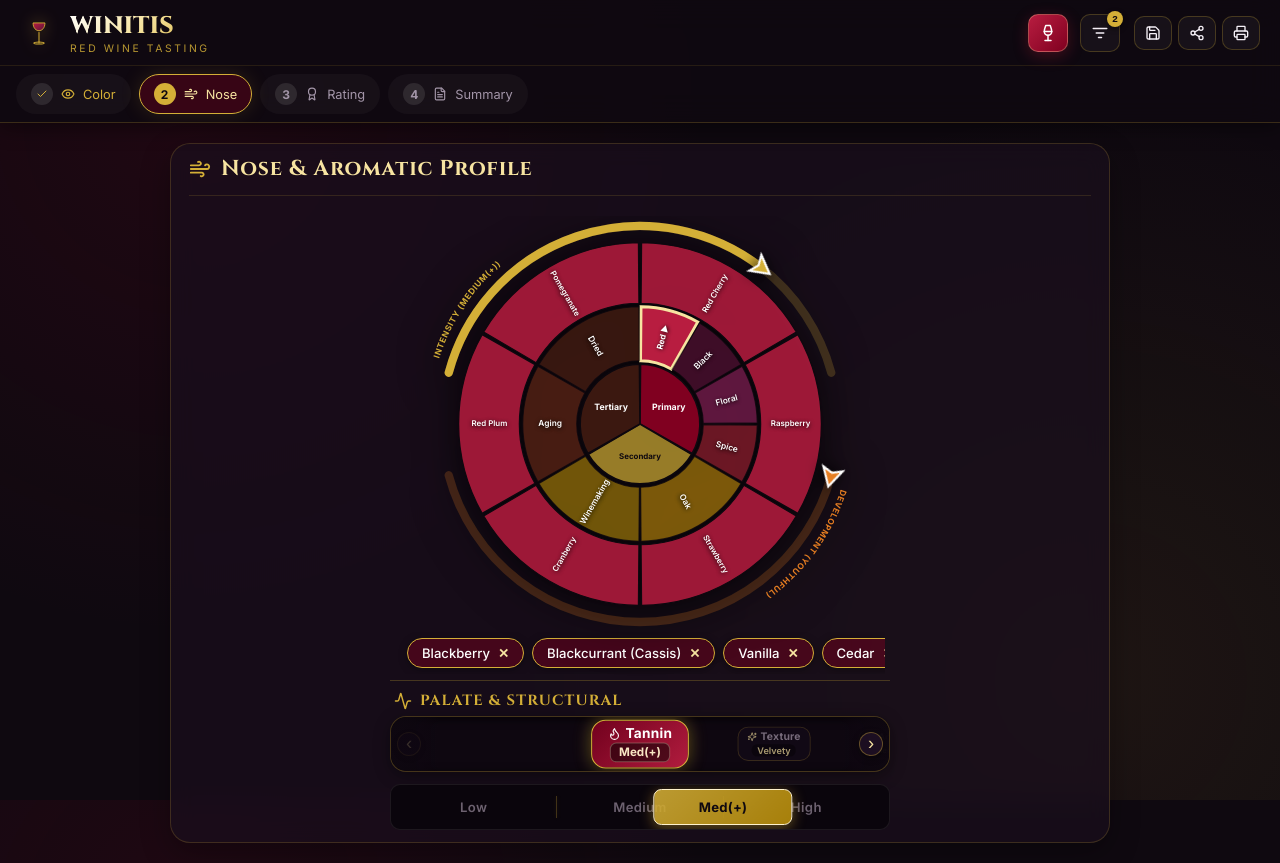
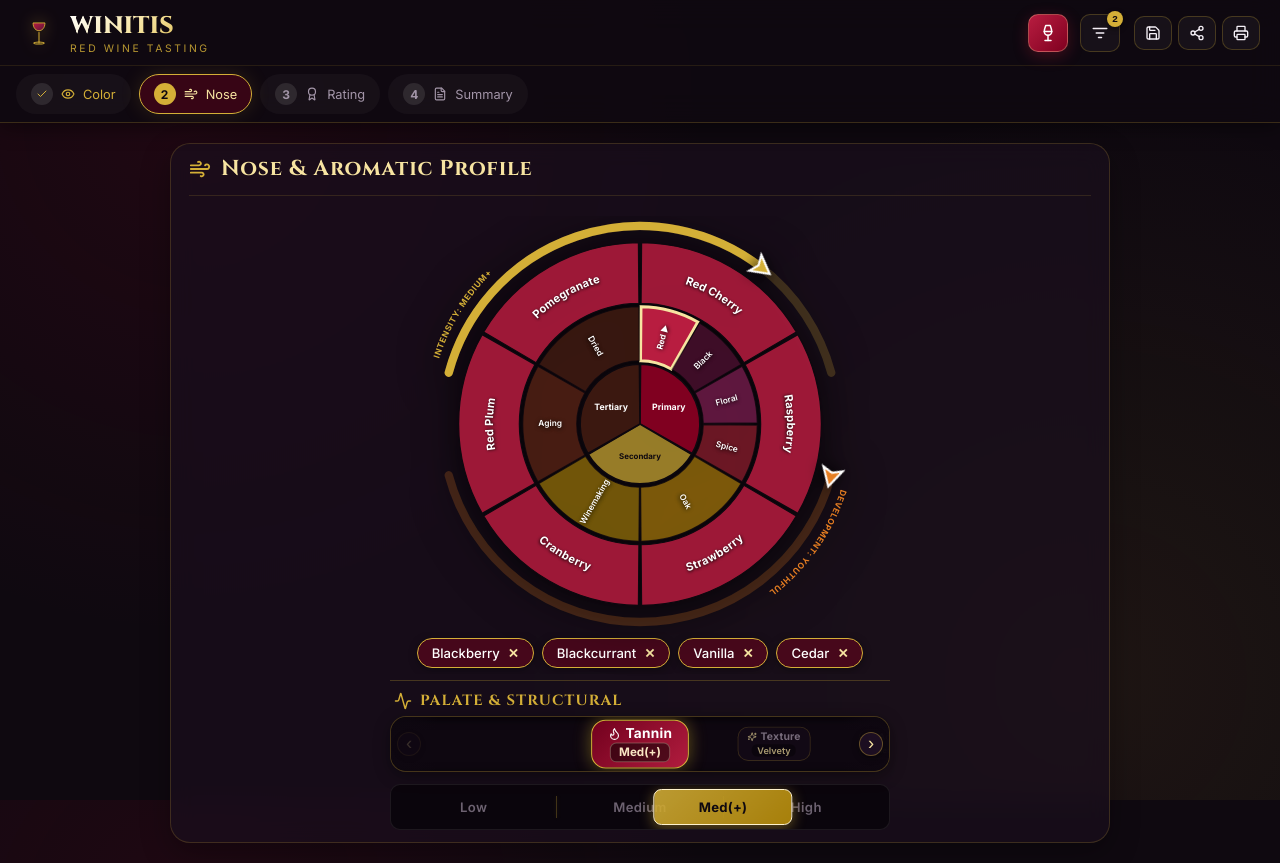
Before and after one commit to NitayMalka/Winitis, a React (Vite) app: page / in a window 1280 px wide. Both pictures are taken after a click on the element "2 Nose". Built offline with nearby package versions, Linux system fonts and the light colour scheme.

Commit message:
Align aroma wheel text with circular flow, increase font size within borders, and strip parenthetical text

```diff
--- a/src/components/TastingForm/NoseStep.jsx
+++ b/src/components/TastingForm/NoseStep.jsx
@@ -12,18 +12,49 @@ const DEVELOPMENT_LEVELS = ['Youthful', 'Developing', 'Fully Developed', 'Tired'
 const CATEGORY_MAP = [
   // Primary (0° to 120° -> -90° to 30°)
   { id: 'red_fruit', tier: 'primary', name: 'Red Fruit', startAngle: -90, endAngle: -60, color: '#b81d40', items: ['Red Cherry', 'Raspberry', 'Strawberry', 'Cranberry', 'Red Plum', 'Pomegranate'] },
-  { id: 'black_fruit', tier: 'primary', name: 'Black Fruit', startAngle: -60, endAngle: -30, color: '#5c133a', items: ['Blackberry', 'Blackcurrant (Cassis)', 'Black Cherry', 'Black Plum', 'Blueberry'] },
+  { id: 'black_fruit', tier: 'primary', name: 'Black Fruit', startAngle: -60, endAngle: -30, color: '#5c133a', items: ['Blackberry', 'Blackcurrant', 'Black Cherry', 'Black Plum', 'Blueberry'] },
   { id: 'floral', tier: 'primary', name: 'Floral & Herb', startAngle: -30, endAngle: 0, color: '#8e235b', items: ['Violet', 'Rose Petal', 'Eucalyptus/Mint', 'Green Pepper', 'Dried Herbs', 'Lavender'] },
   { id: 'spice', tier: 'primary', name: 'Spice & Pepper', startAngle: 0, endAngle: 30, color: '#a02334', items: ['Black Pepper', 'White Pepper', 'Liquorice/Anise', 'Clove', 'Cinnamon'] },
 
   // Secondary (120° to 240° -> 30° to 150°)
-  { id: 'oak', tier: 'secondary', name: 'Oak Influences', startAngle: 30, endAngle: 90, color: '#b8860b', items: ['Vanilla', 'Cedar', 'Toast', 'Smoke', 'Coconut (American Oak)', 'Dill', 'Sweet Tobacco'] },
-  { id: 'winemaking', tier: 'secondary', name: 'Winemaking', startAngle: 90, endAngle: 150, color: '#aa820a', items: ['Butter/Cream (MLF)', 'Yeast/Biscuit', 'Chocolate', 'Coffee/Espresso', 'Cocoa'] },
+  { id: 'oak', tier: 'secondary', name: 'Oak Influences', startAngle: 30, endAngle: 90, color: '#b8860b', items: ['Vanilla', 'Cedar', 'Toast', 'Smoke', 'Coconut', 'Dill', 'Sweet Tobacco'] },
+  { id: 'winemaking', tier: 'secondary', name: 'Winemaking', startAngle: 90, endAngle: 150, color: '#aa820a', items: ['Butter/Cream', 'Yeast/Biscuit', 'Chocolate', 'Coffee/Espresso', 'Cocoa'] },
 
   // Tertiary (240° to 360° -> 150° to 270°)
   { id: 'aging', tier: 'tertiary', name: 'Aging & Maturation', startAngle: 150, endAngle: 210, color: '#692a18', items: ['Leather', 'Forest Floor', 'Mushroom', 'Game/Meat', 'Truffle', 'Cigar Box'] },
   { id: 'earth', tier: 'tertiary', name: 'Dried Fruit & Earth', startAngle: 210, endAngle: 270, color: '#522215', items: ['Prune', 'Raisin', 'Dried Fig', 'Wet Leaves', 'Graphite/Lead Pencil', 'Tar'] }
 ];
+
+// Strips any parenthetical text e.g. "Butter/Cream (MLF)" -> "Butter/Cream"
+const cleanAromaText = (text) => (text ? text.replace(/\s*\([^)]*\)/g, '').trim() : '');
+
+// Generates an SVG stroke arc for textPath along a circular ring.
+// When isFlipped is true (bottom half slices), the path runs counter-clockwise (smile curve)
+// so the text reads left-to-right and remains upright and fully legible!
+function describeTextArc(cx, cy, r, startAngle, endAngle, isFlipped) {
+  const pad = 1.0;
+  const sA = isFlipped ? endAngle - pad : startAngle + pad;
+  const eA = isFlipped ? startAngle + pad : endAngle - pad;
+  const sweepFlag = isFlipped ? 0 : 1;
+  const start = polarToCartesian(cx, cy, r, sA);
+  const end = polarToCartesian(cx, cy, r, eA);
+  const largeArcFlag = Math.abs(endAngle - startAngle) <= 180 ? '0' : '1';
+  return ['M', start.x, start.y, 'A', r, r, 0, largeArcFlag, sweepFlag, end.x, end.y].join(' ');
+}
+
+// Dynamically calculates the optimal font size so text is bold and readable
+// along the wheel flow, while strictly never exiting slice borders.
+function getAromaFontSize(text, sliceAngle) {
+  // Center radius of Ring 3 is 181.5
+  const arcLength = 181.5 * (sliceAngle * Math.PI / 180);
+  // Available length reserving comfortable margins on both sides
+  const maxUsableWidth = arcLength - 22;
+  // Bold SVG sans-serif character width estimate is ~0.55 * fontSize
+  const charWidthRatio = 0.55;
+  const targetSize = maxUsableWidth / (Math.max(text.length, 3) * charWidthRatio);
+  // Allow prominent font size up to 13.5px, but scaled down if text is extra long
+  return Math.max(10.5, Math.min(13.5, Math.round(targetSize * 10) / 10));
+}
 
 // Helper: polar to cartesian
 function polarToCartesian(cx, cy, r, angleInDegrees) {
@@ -92,12 +123,18 @@ export default function NoseStep({ noseData, updateNoseData, palateData, updateP
   const svgRef = useRef(null);
   const activeSliderDragRef = useRef(null); // 'intensity' | 'development' | null
 
+  const isAromaSelected = (aroma) => {
+    const clean = cleanAromaText(aroma);
+    return selectedAromas.some(a => cleanAromaText(a) === clean);
+  };
+
   const toggleAroma = (aroma) => {
+    const clean = cleanAromaText(aroma);
     let updated;
-    if (selectedAromas.includes(aroma)) {
-      updated = selectedAromas.filter(a => a !== aroma);
+    if (selectedAromas.some(a => cleanAromaText(a) === clean)) {
+      updated = selectedAromas.filter(a => cleanAromaText(a) !== clean);
     } else {
-      updated = [...selectedAromas, aroma];
+      updated = [...selectedAromas.filter(a => cleanAromaText(a) !== clean), clean];
     }
     updateNoseData({ ...noseData, aromas: updated });
   };
@@ -233,22 +270,30 @@ export default function NoseStep({ noseData, updateNoseData, palateData, updateP
 
                 {/* Curved Text Path for Bottom Arc (Development) starting right at origin (+15°) */}
                 <path id="dev-text-path" d={describeStrokeArc(cx, cy, rControlRing + 16, 15, 165)} />
+
+                {/* Curved Text Paths for Ring 3 Aromas aligned with wheel flow */}
+                {ring3Items.map((rawItem, idx) => {
+                  const itemStartAngle = -90 + idx * sliceAngle3;
+                  const itemEndAngle = -90 + (idx + 1) * sliceAngle3;
+                  let midAngle = (itemStartAngle + itemEndAngle) / 2;
+                  while (midAngle > 180) midAngle -= 360;
+                  while (midAngle <= -180) midAngle += 360;
+                  const isFlipped = midAngle > 0 && midAngle < 180;
+                  const pathD = describeTextArc(cx, cy, 181.5, itemStartAngle, itemEndAngle, isFlipped);
+                  return <path key={`aroma-path-${idx}`} id={`aroma-path-${idx}`} d={pathD} />;
+                })}
               </defs>
 
               {/* RING 3: DYNAMIC OUTER CONCENTRIC RING (Radius 145 -> 218) */}
-              {ring3Items.map((item, idx) => {
+              {ring3Items.map((rawItem, idx) => {
+                const item = cleanAromaText(rawItem);
                 const itemStartAngle = -90 + idx * sliceAngle3;
                 const itemEndAngle = -90 + (idx + 1) * sliceAngle3;
-                const isSelected = selectedAromas.includes(item);
+                const isSelected = isAromaSelected(item);
 
                 const pathD = describeArc(cx, cy, 145, 218, itemStartAngle, itemEndAngle);
-                const midAngle = (itemStartAngle + itemEndAngle) / 2;
-                const textPos = polarToCartesian(cx, cy, 181, midAngle);
-
-                let textRotation = midAngle;
-                if (midAngle > 90 || midAngle < -90) {
-                  textRotation += 180;
-                }
+                const displayText = `${item}${isSelected ? ' ✓' : ''}`;
+                const fontSize = getAromaFontSize(displayText, sliceAngle3);
 
                 return (
                   <g key={item} style={{ cursor: 'pointer' }} onClick={() => toggleAroma(item)}>
@@ -261,17 +306,25 @@ export default function NoseStep({ noseData, updateNoseData, palateData, updateP
                       style={{ transition: 'all 0.2s ease' }}
                     />
                     <text
-                      x={textPos.x}
-                      y={textPos.y}
                       fill={isSelected ? '#0f0910' : '#ffffff'}
-                      fontSize="9.5"
-                      fontWeight={isSelected ? 'bold' : '600'}
+                      fontSize={fontSize}
+                      fontWeight={isSelected ? 'bold' : '700'}
                       textAnchor="middle"
-                      dominantBaseline="middle"
-                      transform={`rotate(${textRotation}, ${textPos.x}, ${textPos.y})`}
-                      style={{ pointerEvents: 'none', userSelect: 'none', textShadow: isSelected ? 'none' : '0 1px 4px rgba(0,0,0,0.9)' }}
+                      dominantBaseline="central"
+                      letterSpacing="0.02em"
+                      style={{
+                        pointerEvents: 'none',
+                        userSelect: 'none',
+                        textShadow: isSelected ? 'none' : '0 1px 3px rgba(0,0,0,0.9)'
+                      }}
                     >
-                      {item} {isSelected ? '✓' : ''}
+                      <textPath
+                        href={`#aroma-path-${idx}`}
+                        xlinkHref={`#aroma-path-${idx}`}
+                        startOffset="50%"
+                      >
+                        {displayText}
+                      </textPath>
                     </text>
                   </g>
                 );
@@ -398,8 +451,8 @@ export default function NoseStep({ noseData, updateNoseData, palateData, updateP
 
                 {/* CURVED "INTENSITY" TEXT LABEL CURVED EXACTLY ALONG SLIDER SHAPE STARTING AT ORIGIN */}
                 <text fill="#d4af37" fontSize="10" fontWeight="bold" letterSpacing="0.08em" style={{ pointerEvents: 'none' }}>
-                  <textPath href="#intensity-text-path" startOffset="2%">
-                    INTENSITY ({currentIntensity.toUpperCase()})
+                  <textPath href="#intensity-text-path" xlinkHref="#intensity-text-path" startOffset="2%">
+                    INTENSITY: {currentIntensity.replace(/[()]/g, '').toUpperCase()}
                   </textPath>
                 </text>
 
@@ -442,8 +495,8 @@ export default function NoseStep({ noseData, updateNoseData, palateData, updateP
 
                 {/* CURVED "DEVELOPMENT" TEXT LABEL CURVED EXACTLY ALONG SLIDER SHAPE STARTING AT ORIGIN */}
                 <text fill="#e67e22" fontSize="10" fontWeight="bold" letterSpacing="0.08em" style={{ pointerEvents: 'none' }}>
-                  <textPath href="#dev-text-path" startOffset="2%">
-                    DEVELOPMENT ({currentDevelopment.toUpperCase()})
+                  <textPath href="#dev-text-path" xlinkHref="#dev-text-path" startOffset="2%">
+                    DEVELOPMENT: {currentDevelopment.replace(/[()]/g, '').toUpperCase()}
                   </textPath>
                 </text>
 
@@ -472,7 +525,7 @@ export default function NoseStep({ noseData, updateNoseData, palateData, updateP
                 onClick={() => toggleAroma(item)}
                 title="Click to remove"
               >
-                <span style={{ fontWeight: 500 }}>{item}</span>
+                <span style={{ fontWeight: 500 }}>{cleanAromaText(item)}</span>
                 <span style={{ color: 'var(--gold-light)', fontWeight: 'bold' }}>✕</span>
               </div>
             ))
--- a/src/data/wineData.js
+++ b/src/data/wineData.js
@@ -49,13 +49,13 @@ export const RED_WINE_COLORS = [
 export const RED_WINE_AROMAS = {
   primary: [
     { category: 'Red Fruit', items: ['Red Cherry', 'Raspberry', 'Strawberry', 'Cranberry', 'Red Plum', 'Pomegranate'] },
-    { category: 'Black Fruit', items: ['Blackberry', 'Blackcurrant (Cassis)', 'Black Cherry', 'Black Plum', 'Blueberry'] },
-    { category: 'Floral & Herbaceous', items: ['Violet', 'Rose Petal', 'Eucalyptus/Mint', 'Green Bell Pepper (Pyrazine)', 'Dried Herbs', 'Lavender'] },
+    { category: 'Black Fruit', items: ['Blackberry', 'Blackcurrant', 'Black Cherry', 'Black Plum', 'Blueberry'] },
+    { category: 'Floral & Herbaceous', items: ['Violet', 'Rose Petal', 'Eucalyptus/Mint', 'Green Bell Pepper', 'Dried Herbs', 'Lavender'] },
     { category: 'Spice & Pepper', items: ['Black Pepper', 'White Pepper', 'Liquorice/Anise', 'Clove', 'Cinnamon'] }
   ],
   secondary: [
-    { category: 'Oak Influences', items: ['Vanilla', 'Cedar', 'Toast', 'Smoke', 'Coconut (American Oak)', 'Dill', 'Sweet Tobacco'] },
-    { category: 'Winemaking', items: ['Butter/Cream (MLF)', 'Yeast/Biscuit', 'Chocolate', 'Coffee/Espresso', 'Cocoa'] }
+    { category: 'Oak Influences', items: ['Vanilla', 'Cedar', 'Toast', 'Smoke', 'Coconut', 'Dill', 'Sweet Tobacco'] },
+    { category: 'Winemaking', items: ['Butter/Cream', 'Yeast/Biscuit', 'Chocolate', 'Coffee/Espresso', 'Cocoa'] }
   ],
   tertiary: [
     { category: 'Aging & Maturation', items: ['Leather', 'Forest Floor', 'Mushroom', 'Game/Meat', 'Truffle', 'Cigar Box'] },
@@ -84,7 +84,7 @@ export const SAMPLE_NOTES = [
     nose: {
       intensity: 'Pronounced',
       development: 'Developing',
-      aromas: ['Blackcurrant (Cassis)', 'Violet', 'Cedar', 'Cigar Box', 'Graphite/Lead Pencil', 'Vanilla']
+      aromas: ['Blackcurrant', 'Violet', 'Cedar', 'Cigar Box', 'Graphite/Lead Pencil', 'Vanilla']
     },
     palate: {
       sweetness: 'Dry',
```
